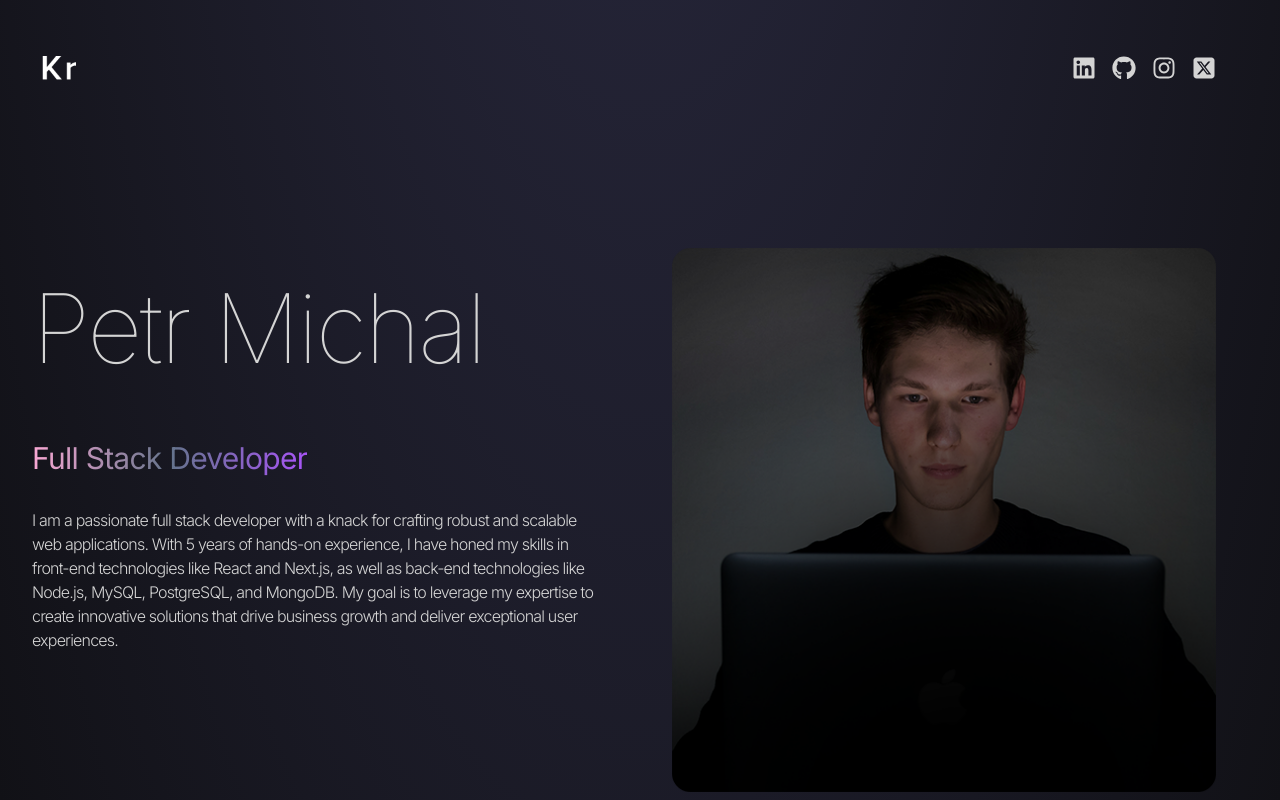
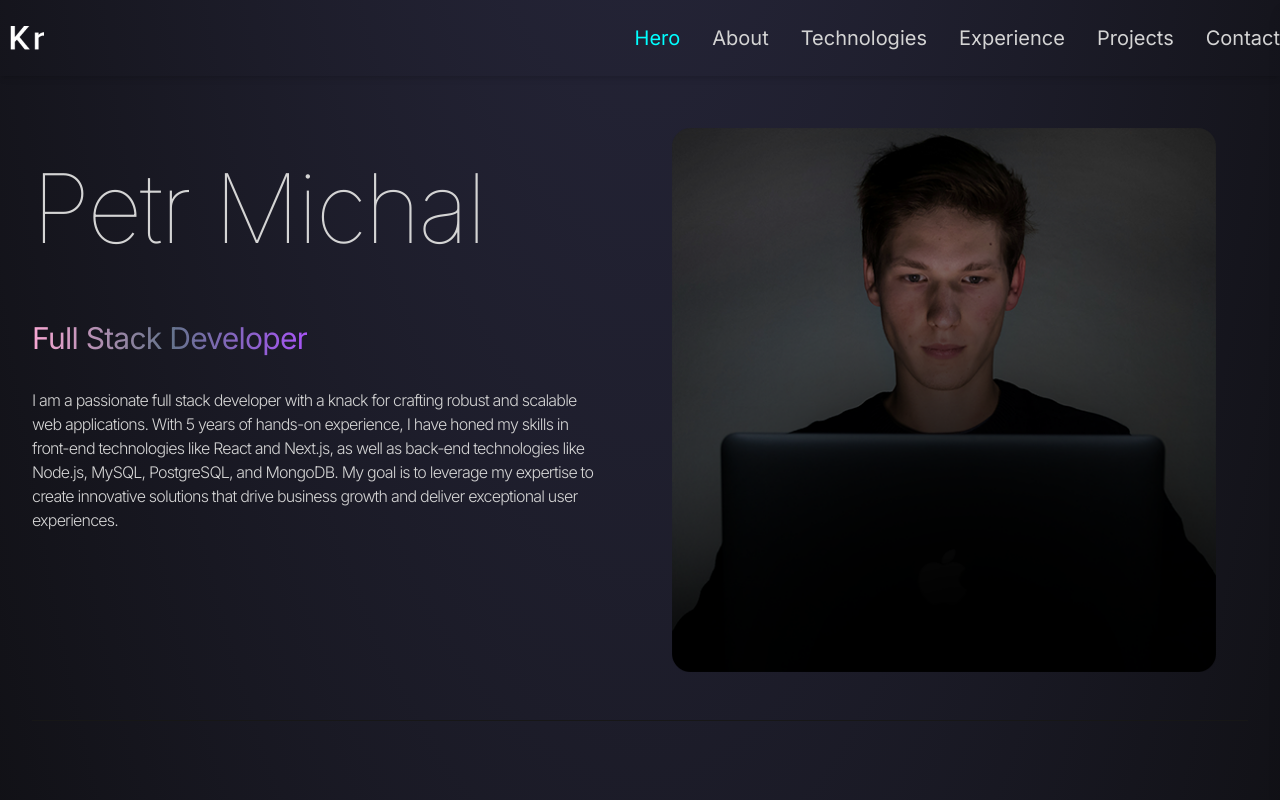
Before and after one commit to petrmichal0/main-website-frontend, a React (Vite) app: page / in a window 1280 px wide. Shown: the top 800 px of the page. Built offline with nearby package versions, Linux system fonts and the light colour scheme.

Commit message:
ADD: navbar side, navbar links

```diff
--- a/package.json
+++ b/package.json
@@ -13,12 +13,14 @@
     "framer-motion": "^11.3.31",
     "react": "^18.3.1",
     "react-dom": "^18.3.1",
-    "react-icons": "^5.3.0"
+    "react-icons": "^5.3.0",
+    "react-scroll": "^1.9.0"
   },
   "devDependencies": {
     "@eslint/js": "^9.9.0",
     "@types/react": "^18.3.4",
     "@types/react-dom": "^18.3.0",
+    "@types/react-scroll": "^1.8.10",
     "@vitejs/plugin-react": "^4.3.1",
     "autoprefixer": "^10.4.20",
     "eslint": "^9.9.0",
--- a/src/components/About.tsx
+++ b/src/components/About.tsx
@@ -4,7 +4,7 @@ import { motion } from "framer-motion";
 
 function About() {
   return (
-    <div className="border-b border-neutral-900 pb-4">
+    <div id="about" className="border-b border-neutral-900 pb-4">
       <motion.h1
         whileInView={{ opacity: 1, y: 0 }}
         initial={{ opacity: 0, y: -100 }}
--- a/src/components/Contact.tsx
+++ b/src/components/Contact.tsx
@@ -3,7 +3,11 @@ import { motion } from "framer-motion";
 
 function Contact() {
   return (
-    <div className="border-b border-neutral-900 pb-20">
+    <div
+      id="contact"
+      className="border-b border-neutral-900 pb-20 flex flex-col "
+      style={{ minHeight: `calc(100vh - 96px)` }} // Odečtení výšky navbaru (96px)
+    >
       <motion.h1
         whileInView={{ opacity: 1, y: 0 }}
         initial={{ opacity: 0, y: -100 }}
@@ -18,6 +22,8 @@ function Contact() {
         <a href="#" className="border-b">
           {CONTACT.email}
         </a>
+        <div className="flex-grow"></div>
+        {/* Dynamický prostor pro zbývající část */}
       </div>
     </div>
   );
--- a/src/components/Experience.tsx
+++ b/src/components/Experience.tsx
@@ -3,7 +3,7 @@ import { motion } from "framer-motion";
 
 function Experience() {
   return (
-    <div className="border-b border-neutral-900 pb-4">
+    <div id="experience" className="border-b border-neutral-900 pb-4">
       <motion.h1
         whileInView={{ opacity: 1, y: 0 }}
         initial={{ opacity: 0, y: -100 }}
--- a/src/components/Hero.tsx
+++ b/src/components/Hero.tsx
@@ -13,7 +13,7 @@ const container = (delay: number) => ({
 
 function Hero() {
   return (
-    <div className="border-b border-neutral-900 pb-4 lg:mb-35">
+    <div id="hero" className="border-b border-neutral-900 pb-4 lg:mb-35 pt-24">
       <div className="flex flex-wrap">
         <div className="w-full lg:w-1/2">
           <div className="flex flex-col items-center lg:items-start">
--- a/src/components/Navbar.tsx
+++ b/src/components/Navbar.tsx
@@ -1,22 +1,270 @@
-import { FaLinkedin } from "react-icons/fa";
-import { FaGithub } from "react-icons/fa";
-import { FaSquareXTwitter } from "react-icons/fa6";
-import { FaInstagram } from "react-icons/fa";
+import { Link } from "react-scroll"; // Import pro smooth scroll
+import { useState, useEffect } from "react";
+import { FaBars, FaTimes } from "react-icons/fa"; // Import ikony hamburger a cancel (křížek)
 import logo from "../assets/kevinRushLogo.png";
 
 const Navbar = () => {
+  const navbarHeight = 96; // Výška navigace (6rem = 96px)
+  const [activeSection, setActiveSection] = useState("hero"); // Stav pro aktivní sekci
+  const [isScrolled, setIsScrolled] = useState(false); // Stav pro sledování, zda se uživatel posunul
+  const [isMenuOpen, setIsMenuOpen] = useState(false); // Stav pro sledování, zda je menu otevřeno
+
+  // Funkce, která kontroluje, zda je stránka scrollovaná
+  const handleScroll = () => {
+    if (window.scrollY > 0) {
+      setIsScrolled(true); // Jakmile uživatel skroluje dolů
+    } else {
+      setIsScrolled(false); // Pokud je uživatel zpět nahoře
+    }
+  };
+
+  // Přidání scroll event listeneru při načtení komponenty
+  useEffect(() => {
+    window.addEventListener("scroll", handleScroll);
+
+    // Čištění event listeneru při odmountování komponenty
+    return () => {
+      window.removeEventListener("scroll", handleScroll);
+    };
+  }, []);
+
+  const isActive = (section: string) => section === activeSection;
+
   return (
-    <nav className="mb-20 flex items-center justify-between py-6">
-      <div className="flex flex-shrink-0 items-center">
-        <img className="mx-2 w-10" src={logo} alt="logo" />
+    <>
+      {/* Navbar */}
+      <nav
+        className={`fixed top-0 left-0 w-full py-6 z-10 shadow-md transition-colors duration-300 ${
+          isScrolled ? "bg-neutral-900" : "bg-transparent"
+        }`}
+      >
+        <div className="container mx-auto flex items-center justify-between">
+          {/* Logo vlevo - Kliknutí na logo přejde na sekci Hero */}
+          <Link
+            to="hero"
+            smooth={true}
+            duration={500}
+            offset={-navbarHeight}
+            spy={true}
+            onSetActive={() => setActiveSection("hero")}
+            onClick={() => setActiveSection("hero")}
+            className="cursor-pointer"
+          >
+            <img className="mx-2 w-10" src={logo} alt="logo" />
+          </Link>
+
+          {/* Seznam nadpisů vpravo - Skrytí na mobilech */}
+          <div className="hidden lg:flex space-x-8 text-xl text-neutral-300">
+            <Link
+              to="hero"
+              smooth={true}
+              duration={500}
+              offset={-navbarHeight}
+              spy={true}
+              onSetActive={() => setActiveSection("hero")}
+              onClick={() => setActiveSection("hero")}
+              className={`cursor-pointer ${
+                isActive("hero") ? "text-cyan-300" : "hover:text-cyan-300"
+              }`}
+            >
+              Hero
+            </Link>
+            <Link
+              to="about"
+              smooth={true}
+              duration={500}
+              offset={-navbarHeight}
+              spy={true}
+              onSetActive={() => setActiveSection("about")}
+              onClick={() => setActiveSection("about")}
+              className={`cursor-pointer ${
+                isActive("about") ? "text-cyan-300" : "hover:text-cyan-300"
+              }`}
+            >
+              About
+            </Link>
+            <Link
+              to="technologies"
+              smooth={true}
+              duration={500}
+              offset={-navbarHeight}
+              spy={true}
+              onSetActive={() => setActiveSection("technologies")}
+              onClick={() => setActiveSection("technologies")}
+              className={`cursor-pointer ${
+                isActive("technologies")
+                  ? "text-cyan-300"
+                  : "hover:text-cyan-300"
+              }`}
+            >
+              Technologies
+            </Link>
+            <Link
+              to="experience"
+              smooth={true}
+              duration={500}
+              offset={-navbarHeight}
+              spy={true}
+              onSetActive={() => setActiveSection("experience")}
+              onClick={() => setActiveSection("experience")}
+              className={`cursor-pointer ${
+                isActive("experience") ? "text-cyan-300" : "hover:text-cyan-300"
+              }`}
+            >
+              Experience
+            </Link>
+            <Link
+              to="projects"
+              smooth={true}
+              duration={500}
+              offset={-navbarHeight}
+              spy={true}
+              onSetActive={() => setActiveSection("projects")}
+              onClick={() => setActiveSection("projects")}
+              className={`cursor-pointer ${
+                isActive("projects") ? "text-cyan-300" : "hover:text-cyan-300"
+              }`}
+            >
+              Projects
+            </Link>
+            <Link
+              to="contact"
+              smooth={true}
+              duration={500}
+              offset={-navbarHeight}
+              spy={true}
+              onSetActive={() => setActiveSection("contact")}
+              onClick={() => setActiveSection("contact")}
+              className={`cursor-pointer ${
+                isActive("contact") ? "text-cyan-300" : "hover:text-cyan-300"
+              }`}
+            >
+              Contact
+            </Link>
+          </div>
+
+          {/* Ikona hamburger menu na mobilech */}
+          <div className="lg:hidden">
+            <button
+              onClick={() => setIsMenuOpen(true)}
+              className="text-neutral-300 text-3xl"
+            >
+              <FaBars />
+            </button>
+          </div>
+        </div>
+      </nav>
+
+      {/* Overlay pro zavření panelu kliknutím mimo něj */}
+      {isMenuOpen && (
+        <div
+          className="fixed inset-0 z-[999] bg-black bg-opacity-50"
+          onClick={() => setIsMenuOpen(false)}
+        ></div>
+      )}
+
+      {/* Boční panel (off-canvas menu) */}
+      <div
+        className={`fixed top-0 right-0 h-full w-64 z-[1000] bg-neutral-900 shadow-lg transition-transform transform ${
+          isMenuOpen ? "translate-x-0" : "translate-x-full"
+        }`}
+      >
+        <div className="relative flex flex-col space-y-8 p-8 text-neutral-300">
+          {/* Tlačítko "Cancel" pro zavření panelu */}
+          <button
+            className="absolute top-4 right-4 text-neutral-300 text-3xl"
+            onClick={() => setIsMenuOpen(false)}
+          >
+            <FaTimes />
+          </button>
+
+          <Link
+            to="hero"
+            smooth={true}
+            duration={500}
+            offset={-navbarHeight}
+            spy={true}
+            onSetActive={() => {
+              setActiveSection("hero");
+              setIsMenuOpen(false);
+            }}
+            className="cursor-pointer hover:text-cyan-300"
+          >
+            Hero
+          </Link>
+          <Link
+            to="about"
+            smooth={true}
+            duration={500}
+            offset={-navbarHeight}
+            spy={true}
+            onSetActive={() => {
+              setActiveSection("about");
+              setIsMenuOpen(false);
+            }}
+            className="cursor-pointer hover:text-cyan-300"
+          >
+            About
+          </Link>
+          <Link
+            to="technologies"
+            smooth={true}
+            duration={500}
+            offset={-navbarHeight}
+            spy={true}
+            onSetActive={() => {
+              setActiveSection("technologies");
+              setIsMenuOpen(false);
+            }}
+            className="cursor-pointer hover:text-cyan-300"
+          >
+            Technologies
+          </Link>
+          <Link
+            to="experience"
+            smooth={true}
+            duration={500}
+            offset={-navbarHeight}
+            spy={true}
+            onSetActive={() => {
+              setActiveSection("experience");
+              setIsMenuOpen(false);
+            }}
+            className="cursor-pointer hover:text-cyan-300"
+          >
+            Experience
+          </Link>
+          <Link
+            to="projects"
+            smooth={true}
+            duration={500}
+            offset={-navbarHeight}
+            spy={true}
+            onSetActive={() => {
+              setActiveSection("projects");
+              setIsMenuOpen(false);
+            }}
+            className="cursor-pointer hover:text-cyan-300"
+          >
+            Projects
+          </Link>
+          <Link
+            to="contact"
+            smooth={true}
+            duration={500}
+            offset={-navbarHeight}
+            spy={true}
+            onSetActive={() => {
+              setActiveSection("contact");
+              setIsMenuOpen(false);
+            }}
+            className="cursor-pointer hover:text-cyan-300"
+          >
+            Contact
+          </Link>
+        </div>
       </div>
-      <div className="m-8 flex items-center justify-center gap-4 text-2xl">
-        <FaLinkedin />
-        <FaGithub />
-        <FaInstagram />
-        <FaSquareXTwitter />
-      </div>
-    </nav>
+    </>
   );
 };
 
--- a/src/components/Projects.tsx
+++ b/src/components/Projects.tsx
@@ -3,7 +3,7 @@ import { motion } from "framer-motion";
 
 function Projects() {
   return (
-    <div className="border-b border-neutral-900 pb-4">
+    <div id="projects" className="border-b border-neutral-900 pb-4">
       <motion.h1
         whileInView={{ opacity: 1, y: 0 }}
         initial={{ opacity: 0, y: -100 }}
--- a/src/components/Technologies.tsx
+++ b/src/components/Technologies.tsx
@@ -14,14 +14,14 @@ const iconVariants = (duration: number) => ({
       duration: duration,
       ease: "linear",
       repeat: Infinity,
-      repeatType: "reverse",
+      repeatType: "reverse" as const,
     },
   },
 });
 
 function Technologies() {
   return (
-    <div className="border-b border-neutral-800 pb-24">
+    <div id="technologies" className="border-b border-neutral-800 pb-24">
       <motion.h1
         whileInView={{ opacity: 1, y: 0 }}
         initial={{ opacity: 0, y: -100 }}
--- a/src/index.css
+++ b/src/index.css
@@ -7,3 +7,7 @@
 :root {
   font-family: "Inter", sans-serif;
 }
+
+.active {
+  color: cyan; /* Barva pro aktivní odkaz */
+}
```
Also changed, not shown: 1 other file (tests, documents, lock files or other folders).
